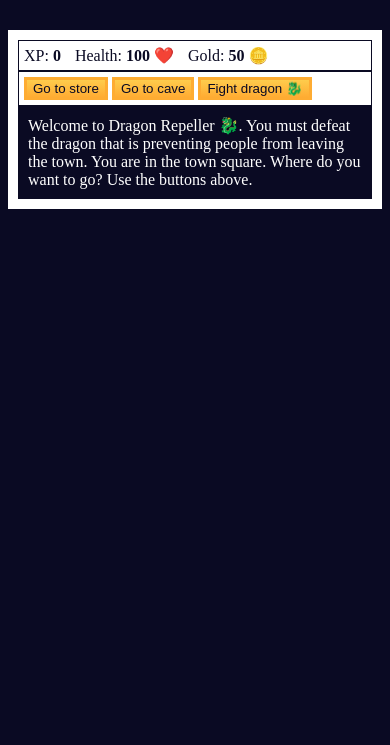
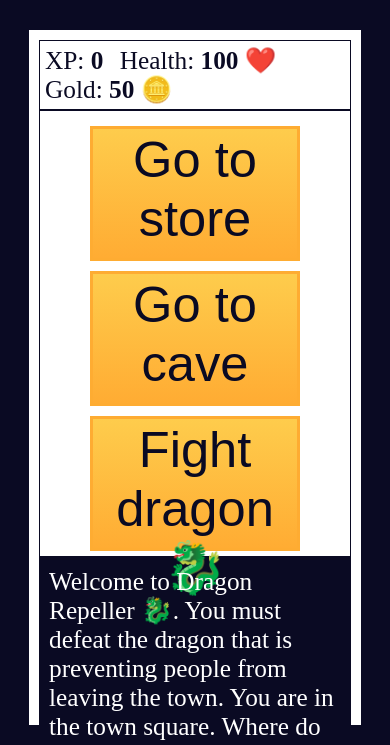
Before and after one commit to Cuzzi-i/RPG-fcc, a plain HTML site: page index.html in a window 390 px wide. Shown: the top 745 px of the page. Drawn offline with Linux system fonts and the light colour scheme.

Commit message:
mobile compatibility 1.0

```diff
--- a/styles.css
+++ b/styles.css
@@ -85,3 +85,34 @@ footer {
 .github:hover {
     background: #333;
 }
+
+@media (max-width:650px) {
+     :root {
+        font-size: 3vh;
+    }
+    body {
+        overflow: hidden;
+    }
+    #game {
+        max-width: 80vw;
+        max-height: 80vh;
+        background-color: #ffffff;
+        color: #ffffff;
+        margin: 30px auto 0px;
+        padding: 10px;
+    }
+    button {
+        cursor: pointer;
+        color: #0a0a23;
+        background-color: #feac32;
+        background-image: linear-gradient(#fecc4c, #ffac33);
+        border: 3px solid #feac32;
+        display: flex;
+        flex-direction: column;
+        margin: 10px auto 0px auto;
+        width: 70%;
+        height: 16vh;
+        font-size: 200%;
+        text-align: center;
+    }
+}
```
